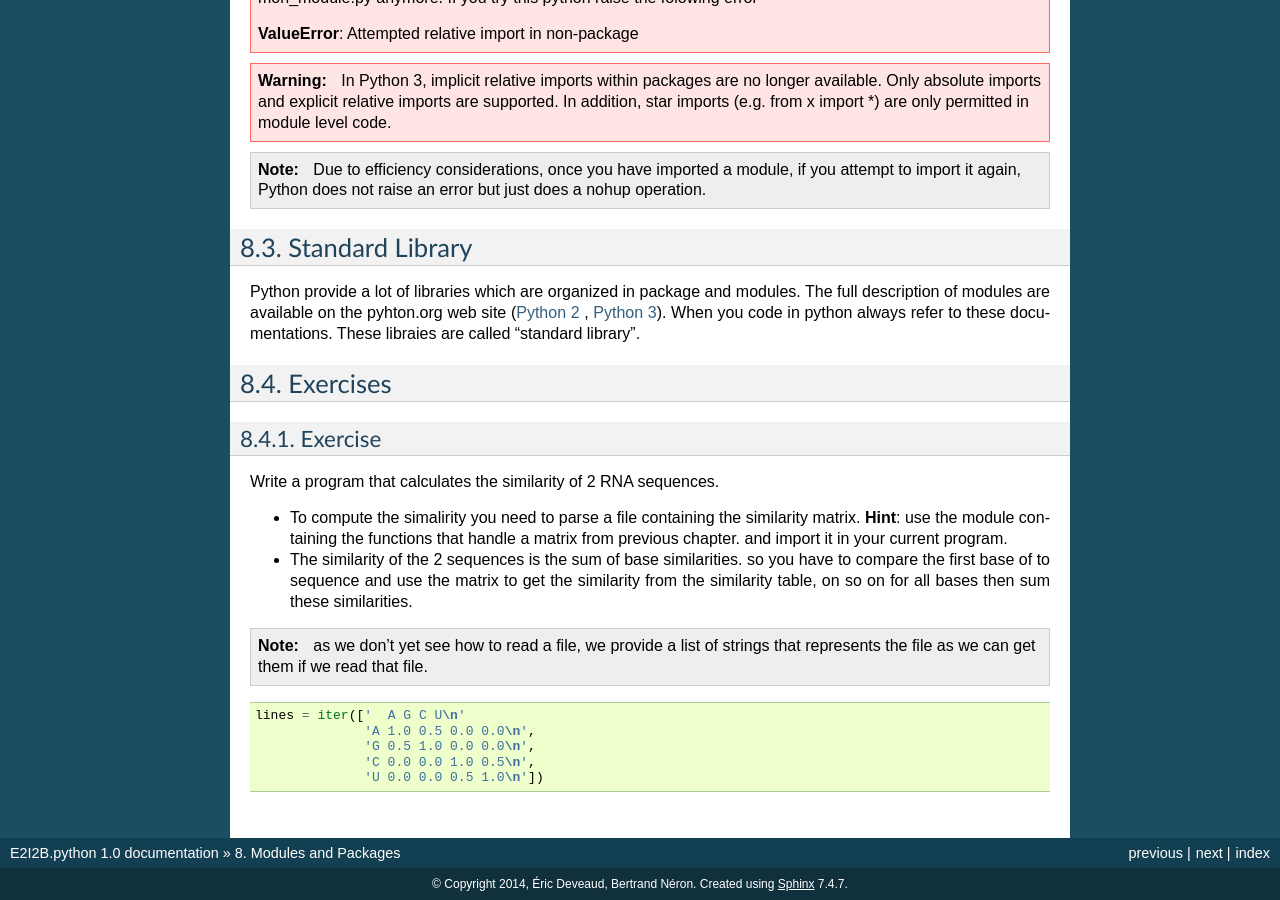
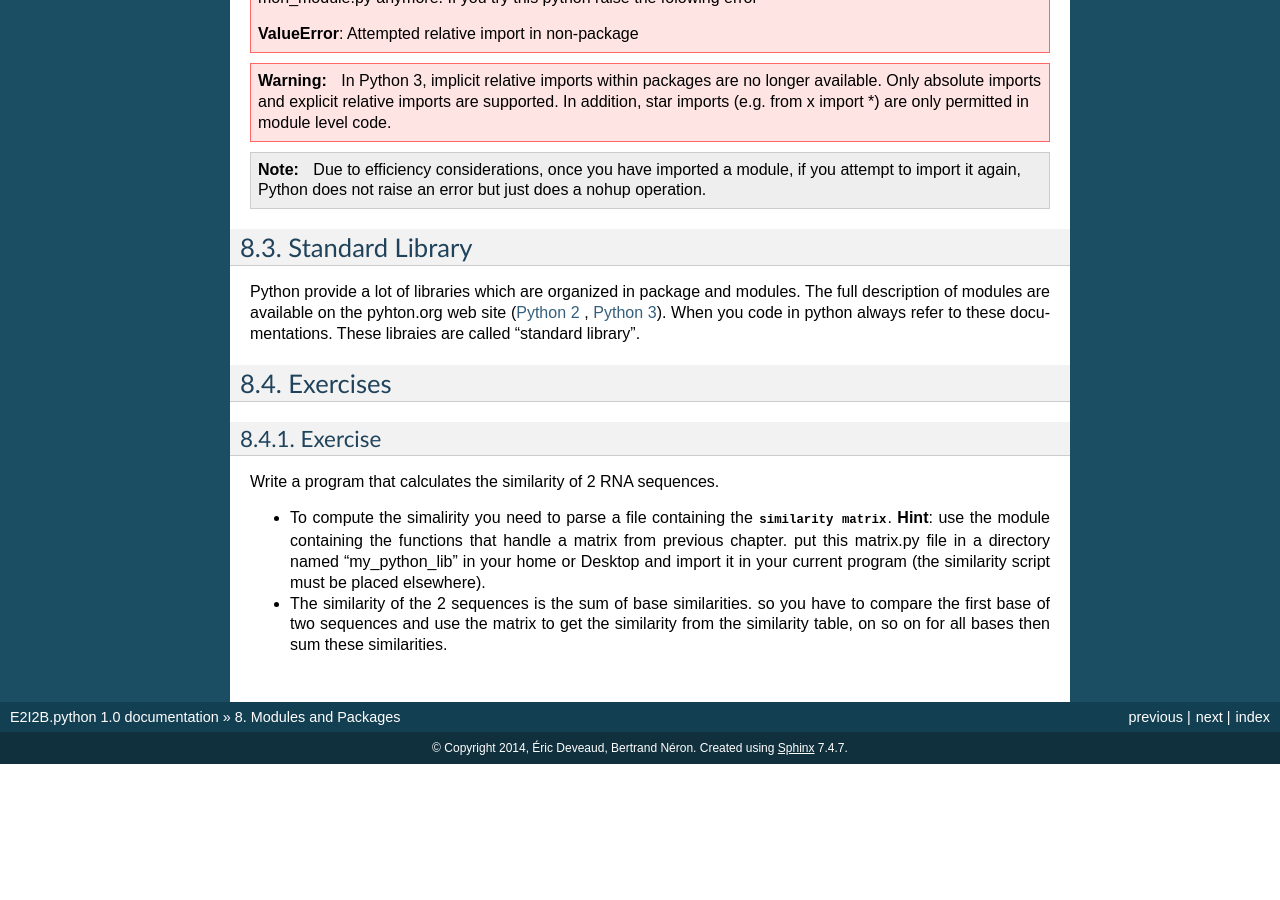
Before and after one commit to C3BI-pasteur-fr/python-course-1, a Sphinx documentation site: the page built from source/Modules_and_Packages.rst, in a window 1280 px wide and 900 px high, scrolled down 4181 px. Built offline with Sphinx 7.4.7, drawn with Linux system fonts in a browser that asks for light colours; after the commit the page ends 4945 px from its top, so only the background shows below that.

Commit message:
modify exercise on similarity to parse a real file

```diff
--- a/source/Modules_and_Packages.rst
+++ b/source/Modules_and_Packages.rst
@@ -294,27 +294,15 @@ These libraies are called "standard library".
 Exercises
 =========
 
-
 Exercise
 --------
 
 Write a program that calculates the similarity of 2 RNA sequences.
 
-* To compute the simalirity you need to parse a file containing the similarity matrix.
+* To compute the simalirity you need to parse a file containing the :download:`similarity matrix <_static/data/similarity_matrix>`.
   **Hint**: use the module containing the functions that handle a matrix from previous chapter.
-  and import it in your current program.
+  put this matrix.py file in a directory named "my_python_lib" in your home or Desktop
+  and import it in your current program (the similarity script must be placed elsewhere).
 * The similarity of the 2 sequences is the sum of base similarities.
-  so you have to compare the first base of to sequence and use the matrix to get the similarity
+  so you have to compare the first base of two sequences and use the matrix to get the similarity
   from the similarity table, on so on for all bases then sum these similarities.
-
-.. note::
-   as we  don't yet see how to read a file, we provide a list of strings that represents the file
-   as we can get them if we read that file.
-
-::
-
-   lines = iter(['  A G C U\n'
-                 'A 1.0 0.5 0.0 0.0\n',
-                 'G 0.5 1.0 0.0 0.0\n',
-                 'C 0.0 0.0 1.0 0.5\n',
-                 'U 0.0 0.0 0.5 1.0\n'])
```
